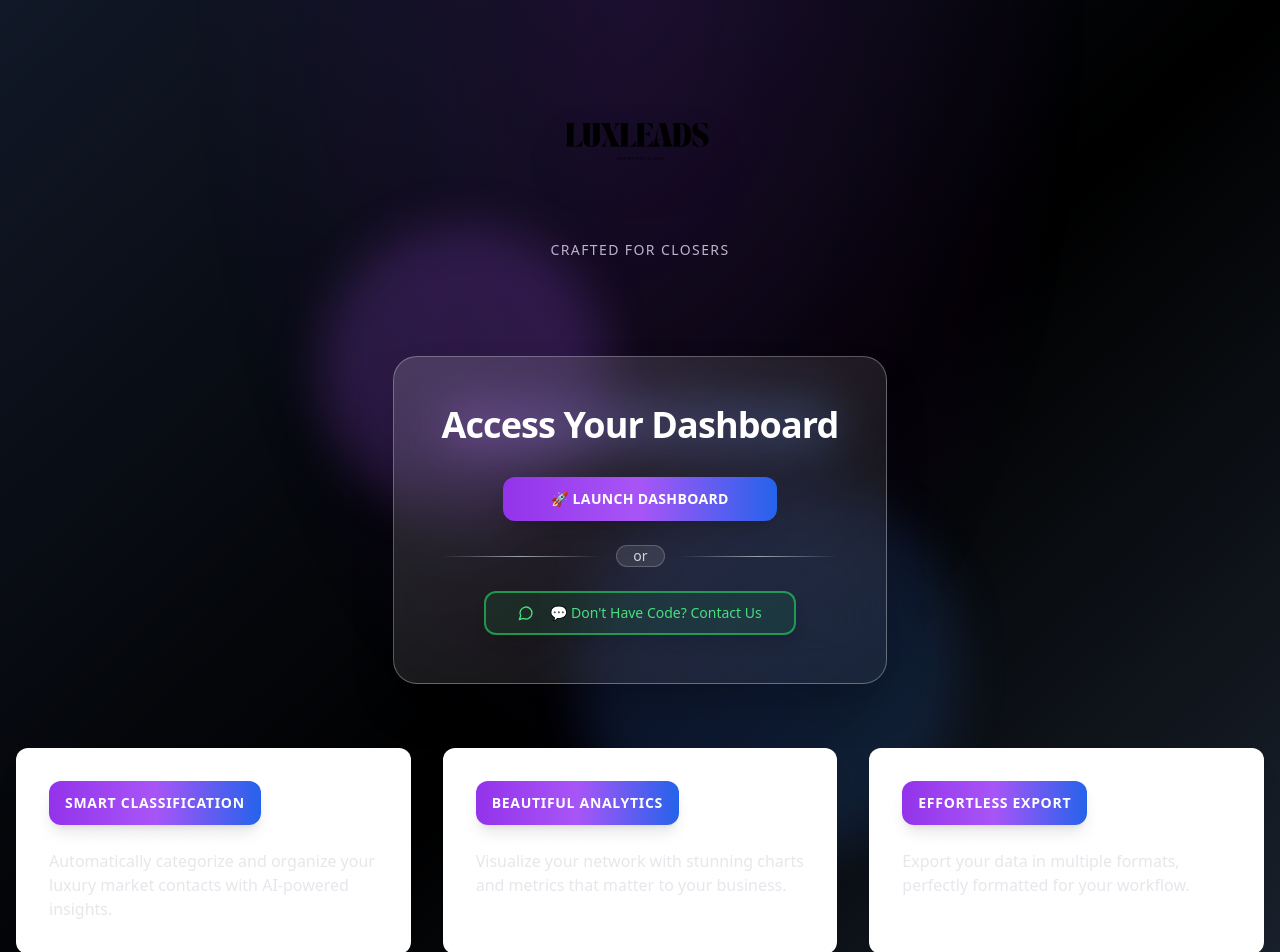
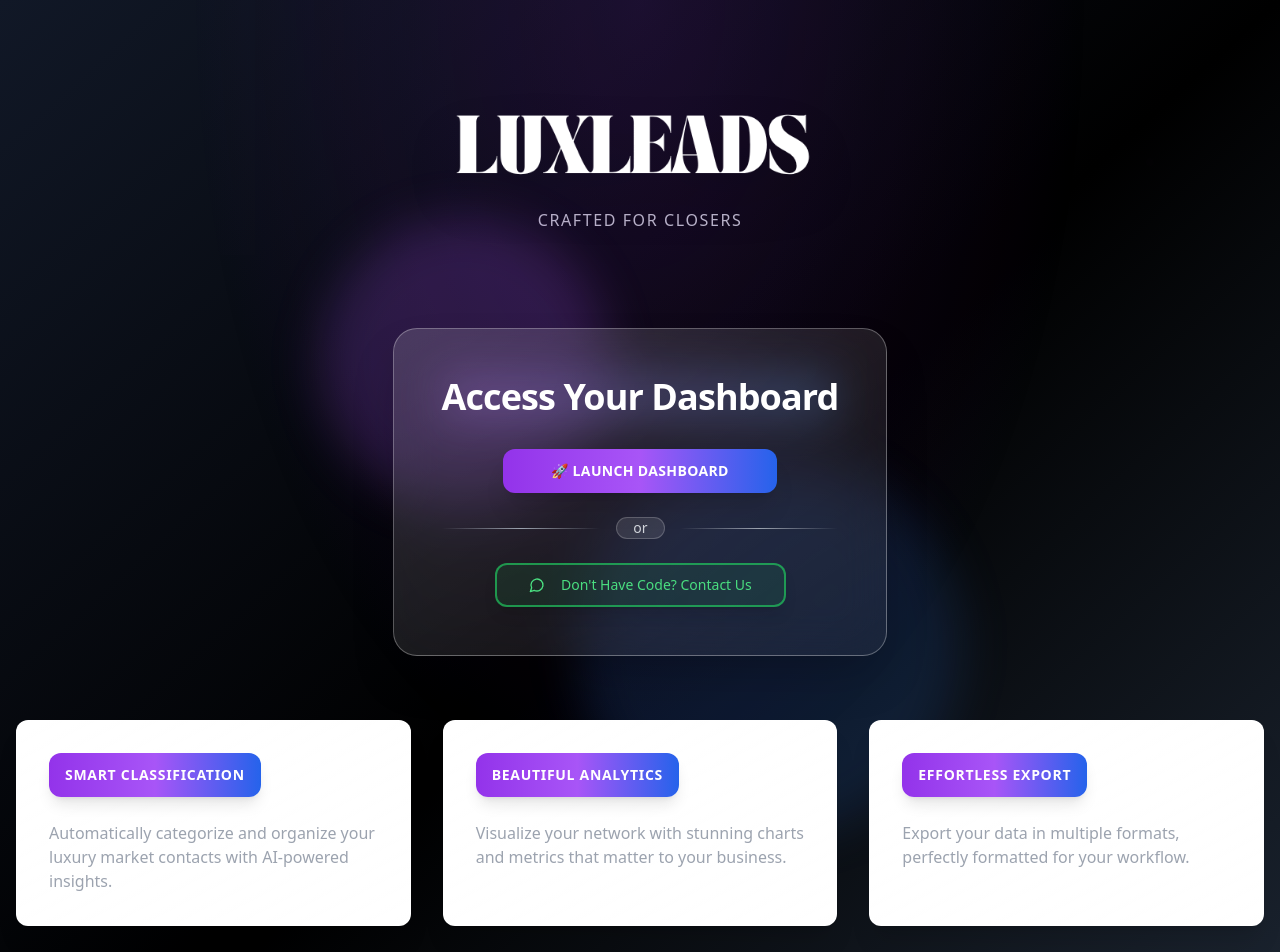
Before and after one commit to mhdhadi2005/LuxLeads, a React (Vite) app: page / in a window 1280 px wide. Shown: the top 952 px of the page. Built offline with nearby package versions, Linux system fonts and the light colour scheme.

Commit message:
UI updates

```diff
--- a/src/pages/Home.tsx
+++ b/src/pages/Home.tsx
@@ -50,14 +50,14 @@ const Home = () => {
       <div className="container mx-auto px-4 py-8 min-h-screen flex flex-col">
 
         {/* Header Section with Logo */}
-        <div className="flex flex-col items-center text-center mb-16 pt-8">
+        <div className="flex flex-col items-center text-center mb-16 pt-16">
           <div className="animate-scale-in mb-8">
             <img
               src="/lovable-uploads/7b56d562-80f1-496d-ab0e-5c5e0f802e3c.png"
               alt="LuxLeads Logo"
-              className="h-24 md:h-32 lg:h-40 w-auto mx-auto mb-4 drop-shadow-2xl"
+              className="h-24 md:h-32 lg:h-24 w-auto mx-auto mb-4 drop-shadow-2xl"
             />
-            <p className="text-sm text-gray-300 tracking-widest mt-4">
+            <p className="text-md text-gray-300 tracking-widest mt-4">
               CRAFTED FOR CLOSERS
             </p>
           </div>
@@ -96,7 +96,7 @@ const Home = () => {
                 className="group w-full lg:w-auto border-2 border-green-500/70 bg-green-500/10 text-green-400 hover:bg-green-500 hover:text-white hover:border-green-400 px-8 py-4 rounded-xl transition-all duration-500 transform hover:scale-110 hover:rotate-1 relative overflow-hidden shadow-lg hover:shadow-green-500/30">
                 <span className="absolute inset-0 bg-gradient-to-r from-green-400/20 to-transparent opacity-0 group-hover:opacity-100 transition-opacity duration-500"></span>
                 <MessageCircle className="mr-2 h-5 w-5 relative z-10" />
-                <span className="relative z-10">💬 Don't Have Code? Contact Us</span>
+                <span className="relative z-10">Don't Have Code? Contact Us</span>
               </Button>
             </div>
           </div>
@@ -117,7 +117,7 @@ const Home = () => {
                 <div className="bg-gradient-to-r from-purple-600 via-purple-500 to-blue-600 text-white px-4 py-3 rounded-xl mb-6 inline-block shadow-lg transform group-hover:scale-105 transition-transform duration-500">
                   <h3 className="font-bold text-sm tracking-wider">{feature.title}</h3>
                 </div>
-                <p className="text-gray-200 text-sm lg:text-base leading-relaxed group-hover:text-white transition-colors duration-500">
+                <p className="text-gray-400 text-sm lg:text-base leading-relaxed group-hover:text-black transition-colors duration-500">
                   {feature.description}
                 </p>
 
```
Also changed, not shown: public/lovable-uploads/72645a97-d464-43a4-b3ff-822d41ea5a10.png, public/lovable-uploads/7b56d562-80f1-496d-ab0e-5c5e0f802e3c.png.
